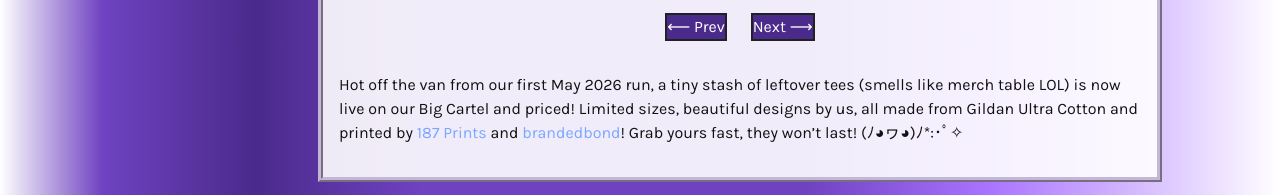
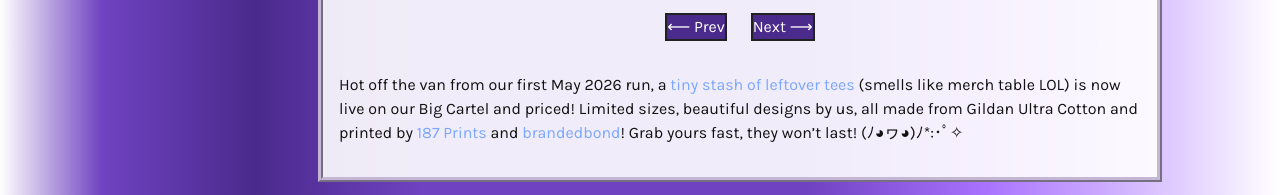
Before and after one commit to anewdayband/a-new-day-main, a plain HTML site: page index.html in a window 1280 px wide. Shown: the part 970-1165 px from the top of the page. Drawn offline with nearby package versions, Linux system fonts and the light colour scheme.

Commit message:
Link 'tiny stash of tees' to Big Cartel product URL

```diff
--- a/index.html
+++ b/index.html
@@ -225,15 +225,23 @@
 						<button id="shirt-next">Next ⟶</button>
 					</div>
 					<p>
-						Hot off the van from our first May 2026 run, a tiny
-						stash of leftover tees (smells like merch table LOL) is
+						Hot off the van from our first May 2026 run, a
+						<a href="https://anewday.bigcartel.com/product/no-final-goodbye-shirt" target="_blank">tiny stash of leftover tees</a>
+						(smells like merch table LOL) is
 						now live on our Big Cartel and priced! Limited sizes,
 						beautiful designs by us, all made from Gildan Ultra
 						Cotton and printed by
-						<a href="https://www.instagram.com/187prints/" target="_blank">187 Prints</a>
+						<a
+							href="https://www.instagram.com/187prints/"
+							target="_blank"
+							>187 Prints</a
+						>
 						and
-						<a href="https://www.instagram.com/brandedbond/" target="_blank">brandedbond</a>! Grab
-						yours fast, they won’t last! (ﾉ◕ヮ◕)ﾉ*:･ﾟ✧
+						<a
+							href="https://www.instagram.com/brandedbond/"
+							target="_blank"
+							>brandedbond</a
+						>! Grab yours fast, they won’t last! (ﾉ◕ヮ◕)ﾉ*:･ﾟ✧
 					</p>
 				</div>
 			</div>
```
